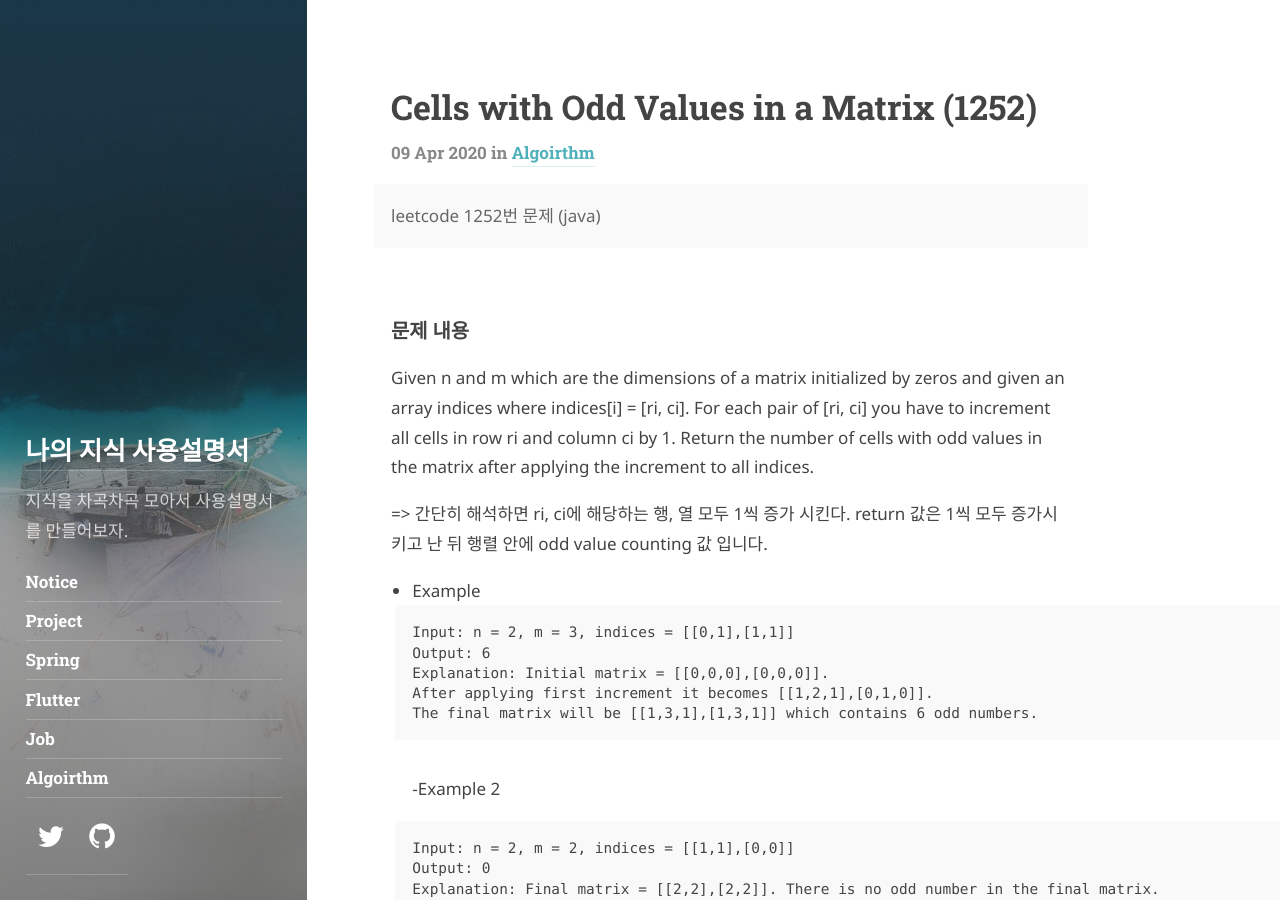
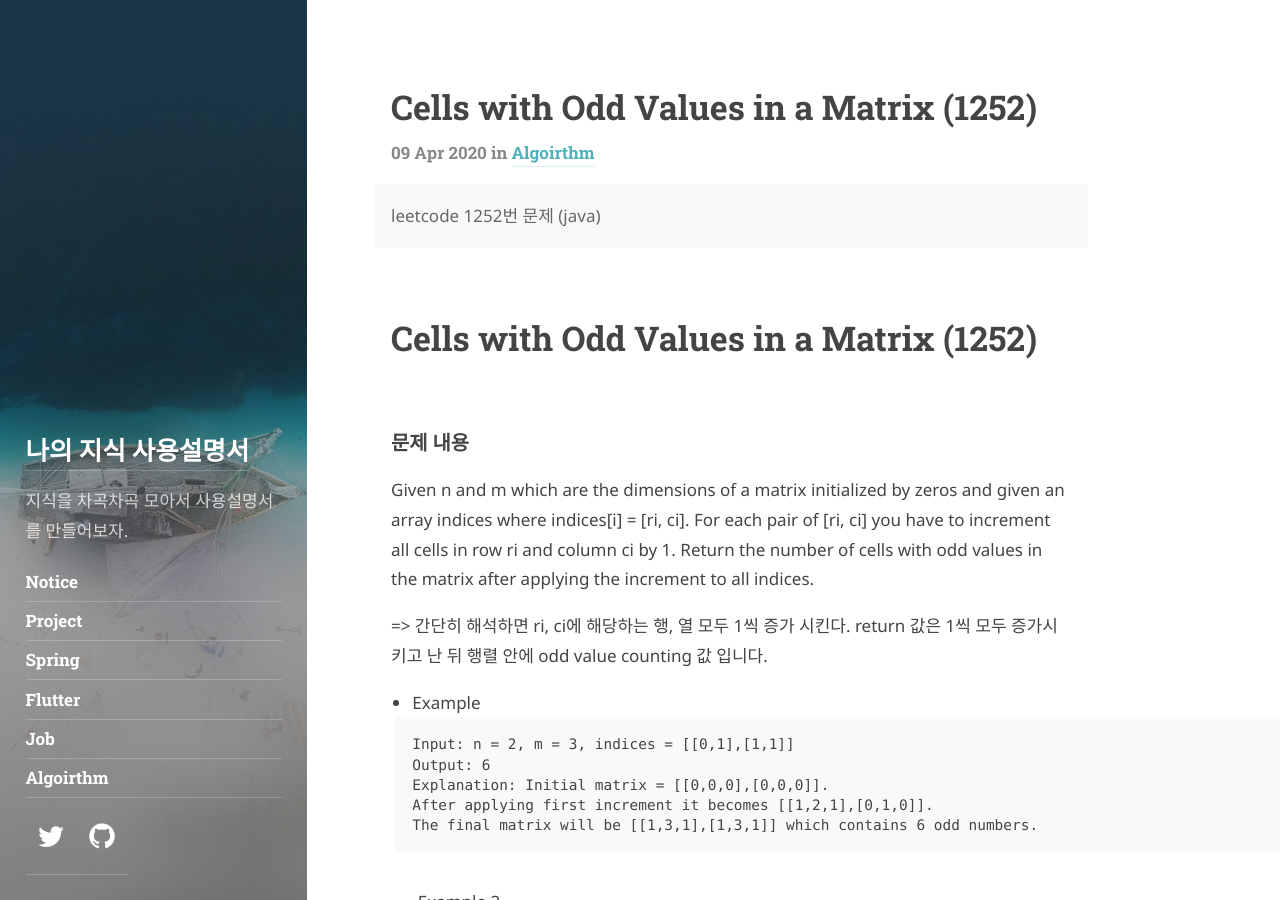
Before and after one commit to G-ONL/g-onl.github.io, a Jekyll site: the page built from _posts/2020-04-09-leetcode-1252.md, in a window 1280 px wide and 900 px high. Built offline with Jekyll 4.4.1, drawn with Linux system fonts in a browser that asks for light colours; some web fonts are replaced; comment, search, counter and statistics services are not loaded.

Commit message:
Update 2020-04-09-leetcode-1252.md

```diff
--- a/_posts/2020-04-09-leetcode-1252.md
+++ b/_posts/2020-04-09-leetcode-1252.md
@@ -6,6 +6,8 @@ category: algorithm
 description: >
   leetcode 1252번 문제 (java)
 ---
+
+# Cells with Odd Values in a Matrix (1252)
 
 ### 문제 내용
 
```
